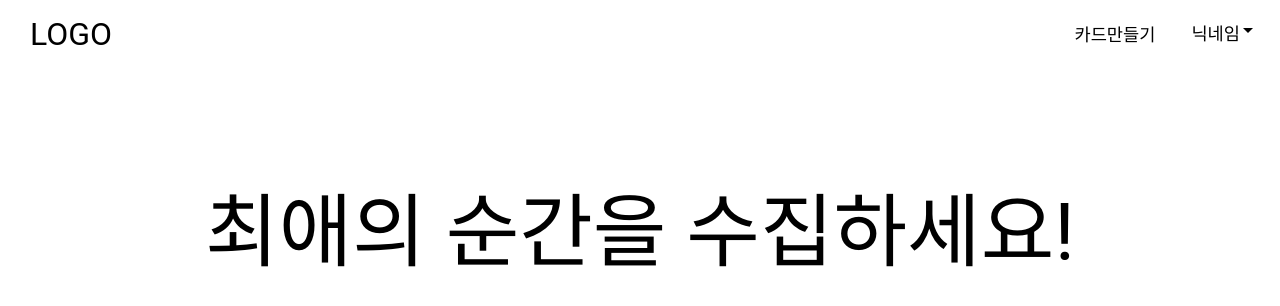
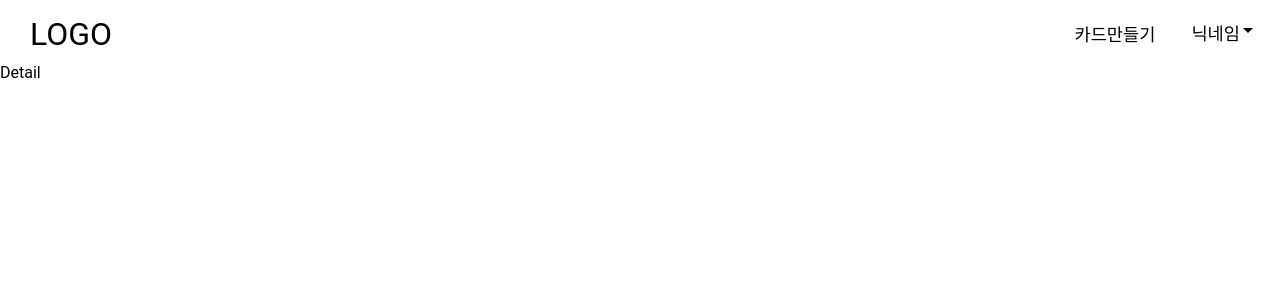
Before and after one commit to totw5701/Idol-collector, a React (Create React App) app in the folder client/: page /card/0 in a window 1280 px wide. Shown: the top 306 px of the page. Built offline with nearby package versions, Linux system fonts and the light colour scheme.

Commit message:
modify: 구조

```diff
--- a/client/src/App.jsx
+++ b/client/src/App.jsx
@@ -1,14 +1,21 @@
-import GlobalStyle from './common/GlobalStyle';
+import { BrowserRouter, Route, Switch } from 'react-router-dom';
 import Jumbotron from './components/Jumbotron';
 import Nav from './components/Nav';
+import DetailPage from './pages/DetailPage';
 
 function App() {
   return (
-    <>
-      <GlobalStyle />
+    <BrowserRouter>
       <Nav />
-      <Jumbotron />
-    </>
+      <Switch>
+        <Route path="/card/:cardId">
+          <DetailPage />
+        </Route>
+        <Route path="/" exact>
+          <Jumbotron />
+        </Route>
+      </Switch>
+    </BrowserRouter>
   );
 }
 
--- a/client/src/components/Nav.jsx
+++ b/client/src/components/Nav.jsx
@@ -7,6 +7,7 @@ function Nav() {
   const [dropdown, setDropdown] = useState(false);
 
   return (
+    <>
       <Navbar>
         <Logo>LOGO</Logo>
         <LoginRight>
@@ -34,6 +35,8 @@ function Nav() {
           )}
         </LoginRight>
       </Navbar>
+      <Space />
+    </>
   );
 }
 
@@ -91,3 +94,7 @@ const DropdownBar = styled.ul`
     margin: 1rem 0;
   }
 `;
+
+const Space = styled.div`
+  height: 65px;
+`;
--- /dev/null
+++ b/client/src/containers/DetailContainer.jsx
@@ -0,0 +1,9 @@
+function DetailContainer() {
+  return (
+    <div>
+      <h1>Detail</h1>
+    </div>
+  );
+}
+
+export default DetailContainer;
--- a/client/src/index.js
+++ b/client/src/index.js
@@ -3,12 +3,14 @@ import ReactDOM from 'react-dom';
 import App from './App';
 import { Provider } from 'react-redux';
 import create from './redux/create';
+import GlobalStyle from './common/GlobalStyle';
 
 const store = create();
 
 ReactDOM.render(
   <React.StrictMode>
     <Provider store={store}>
+      <GlobalStyle />
       <App />
     </Provider>
   </React.StrictMode>,
--- /dev/null
+++ b/client/src/pages/DetailPage.jsx
@@ -0,0 +1,10 @@
+import { useParams } from 'react-router-dom';
+import DetailContainer from '../containers/DetailContainer';
+
+function DetailPage() {
+  const { cardId } = useParams();
+
+  return <DetailContainer />;
+}
+
+export default DetailPage;
```
Also changed, not shown: client/src/containers/MainConitaner.jsx (added, +9 -0 lines), client/src/pages/MainPage.jsx (added, +11 -0 lines). Lines whose indentation alone changed are shown as unchanged.
